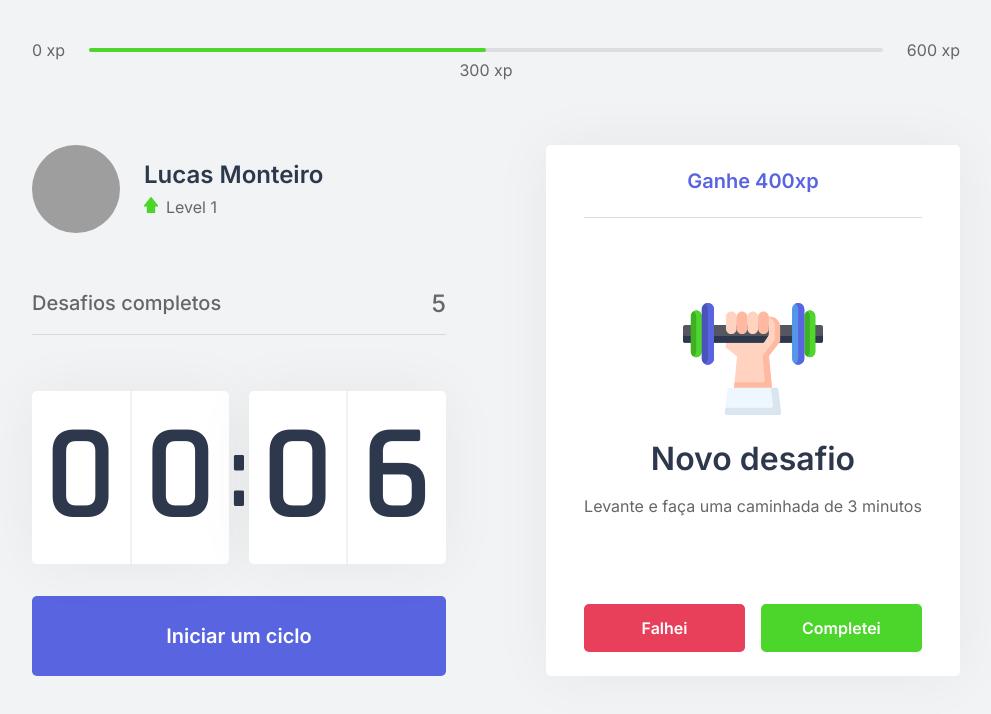
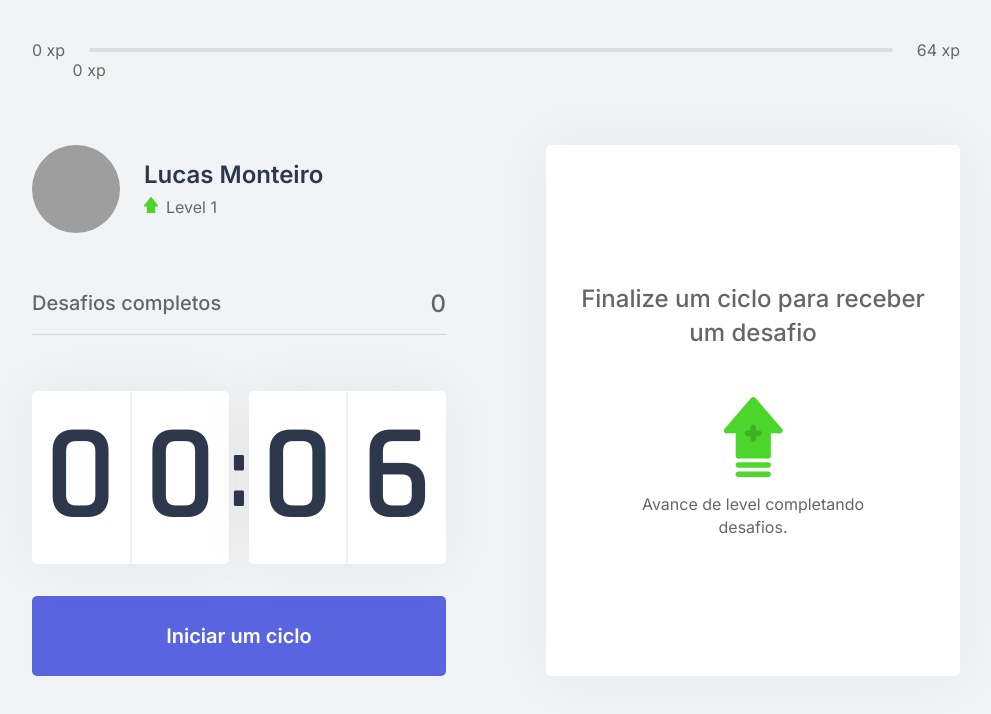
Before and after one commit to Lukinhasssss/next-level-week-04-react, a Next.js app: page / in a window 1280 px wide. Shown: the top 714 px of the page, without its empty margins (144-1135 px from the left). Built offline with nearby package versions, Linux system fonts and the light colour scheme; grey boxes are pictures that could not be loaded.

Commit message:
Finish ExperienceBar

```diff
--- /dev/null
+++ b/challenges.json
@@ -0,0 +1,62 @@
+[
+  {
+    "type": "body",
+    "description": "Estique um de seus braços com a palma da mão virada para frente e puxe os dedos para cima por 10 segundos por mão.",
+    "amount": 80
+  },
+  {
+    "type": "body",
+    "description": "Estique seu braço contra o peito e puxe-o utilizando o outro braço por 10 segundos por braço.",
+    "amount": 60
+  },
+  {
+    "type": "body",
+    "description": "Puxe seu pescoço com a ajuda da mão para a direita e para a esquerda, permanecendo na posição por alguns segundos.",
+    "amount": 70
+  },
+  {
+    "type": "body",
+    "description": "Com as duas mãos na parte de trás da cabeça, leve-a para baixo, alongando a parte de trás da região.",
+    "amount": 60
+  },
+  {
+    "type": "body",
+    "description": "Cruze as pernas e desça com as mãos esticadas em direção ao chão. Repita o movimento com a outra perna na frente.",
+    "amount": 100
+  },
+  {
+    "type": "body",
+    "description": "Sentado, abra as pernas e tente encostar as palmas das mãos no chão, repita 3 vezes por 5 segundos.",
+    "amount": 80
+  },
+  {
+    "type": "body",
+    "description": "Puxe o joelho de encontro ao peito e segure, troque de perna após 10 segundos.",
+    "amount": 50
+  },
+  {
+    "type": "body",
+    "description": "Sentado, cruze uma perna e incline seu tronco à frente, troque de perna após 10 segundos.",
+    "amount": 80
+  },
+  {
+    "type": "eye",
+    "description": "Sentado, feche os olhos e cubra-os com as palmas da mão durante 2 minutos, depois abra normalmente.",
+    "amount": 90
+  },
+  {
+    "type": "eye",
+    "description": "Em algum ambiente aberto, olhe o mais longe que puder em quatro direções por 3s, mexa apenas os olhos. Repita 3 vezes.",
+    "amount": 140
+  },
+  {
+    "type": "eye",
+    "description": "Usando os polegares, massage a área abaixo das sobrancelhas em movimentos circulares por 15 segundos.",
+    "amount": 70
+  },
+  {
+    "type": "body",
+    "description": "Em pé, gire a cintura o máximo que puder para a esquerda, segure por cinco segundos. Repita para a direita.",
+    "amount": 90
+  }
+]
--- a/src/components/ChallengeBox.tsx
+++ b/src/components/ChallengeBox.tsx
@@ -4,28 +4,25 @@ import { ChallengesContext } from '../contexts/ChallengesContext'
 import styles from '../styles/components/ChallengeBox.module.css'
 
 export function ChallengeBox() {
-  const contextData = useContext(ChallengesContext)
-
-  console.log(contextData)
-
-  const hasActiveChallenge = true
+  const { activeChallenge, resetChallenge } = useContext(ChallengesContext)
 
   return (
     <div className={ styles.challengeBoxContainer }>
-      { hasActiveChallenge ? (
+      { activeChallenge ? (
         <div className={ styles.challengeActive }>
-          <header>Ganhe 400xp</header>
+          <header>Ganhe { activeChallenge.amount }xp</header>
 
           <main>
-            <img src="icons/body.svg" />
+            <img src={ `icons/${activeChallenge.type}.svg` } />
             <strong>Novo desafio</strong>
-            <p>Levante e faça uma caminhada de 3 minutos</p>
+            <p>{ activeChallenge.description }</p>
           </main>
 
           <footer>
             <button
               type="button"
               className={ styles.challengeFailedButton }
+              onClick={ resetChallenge }
             >
               Falhei
             </button>
--- a/src/components/CompletedChallenges.tsx
+++ b/src/components/CompletedChallenges.tsx
@@ -1,10 +1,14 @@
+import { useContext } from 'react'
+import { ChallengesContext } from '../contexts/ChallengesContext'
 import styles from '../styles/components/CompletedChallenges.module.css'
 
 export function CompletedChallenges() {
+  const { challengesCompleted } = useContext(ChallengesContext)
+
   return (
     <div className={ styles.completedChallengesContainer }>
       <span>Desafios completos</span>
-      <span>5</span>
+      <span>{ challengesCompleted }</span>
     </div>
   )
 }
--- a/src/components/ExperienceBar.tsx
+++ b/src/components/ExperienceBar.tsx
@@ -1,17 +1,23 @@
+import { useContext } from 'react'
+import { ChallengesContext } from '../contexts/ChallengesContext'
 import styles from '../styles/components/ExperienceBar.module.css'
 
 export function ExperienceBar() {
+  const { currentExperience, experienceToNextLevel } = useContext(ChallengesContext)
+
+  const percentToNextLevel = Math.round(currentExperience * 100) / experienceToNextLevel
+
   return (
     <header className={ styles.experienceBar }>
       <span>0 xp</span>
       <div>
-        <div style={{ width: '50%' }} />
+        <div style={{ width: `${percentToNextLevel}%` }} />
 
-        <span className={ styles.currentExperience } style={{ left: '50%' }}>
-          300 xp
+        <span className={ styles.currentExperience } style={{ left: `${percentToNextLevel}%` }}>
+          { currentExperience } xp
         </span>
       </div>
-      <span>600 xp</span>
+      <span>{ experienceToNextLevel } xp</span>
     </header>
   )
 }
--- a/src/contexts/ChallengesContext.tsx
+++ b/src/contexts/ChallengesContext.tsx
@@ -1,11 +1,21 @@
 import { createContext, ReactNode, useState } from "react";
+import challenges from '../../challenges.json'
+
+interface Challenge {
+  type: 'body' | 'eye'
+  description: string
+  amount: number
+}
 
 interface ChallengesContextData {
   level: number
   currentExperience: number
+  experienceToNextLevel: number
   challengesCompleted: number
+  activeChallenge: Challenge
   levelUp: () => void
   startNewChallenge: () => void
+  resetChallenge: () => void
 }
 
 interface ChallengesProviderProps {
@@ -19,12 +29,24 @@ export function ChallengesProvider({ children }: ChallengesProviderProps) {
   const [currentExperience, setCurrentExperience] = useState(0)
   const [challengesCompleted, setChallengesCompleted] = useState(0)
 
+  const [activeChallenge, setActiveChallenge] = useState(null)
+
+  const experienceToNextLevel = Math.pow((level + 1) * 4, 2) // Cálculo que os rpg's usam para calcular a experiência que falta para o próximo level.
+  //Obs: 4 é o fator de experiência que pode ser aumentado ou diminuído baseado se será mais difícil ou mais fácil para upar para o level.
+
   function levelUp() {
     setLevel(level + 1)
   }
 
   function startNewChallenge() {
-    console.log('New challenge')
+    const randomChallengeIndex = Math.floor(Math.random() * challenges.length)
+    const challenge = challenges[randomChallengeIndex]
+
+    setActiveChallenge(challenge)
+  }
+
+  function resetChallenge() {
+    setActiveChallenge(null)
   }
 
   return (
@@ -32,9 +54,12 @@ export function ChallengesProvider({ children }: ChallengesProviderProps) {
       value={{
         level,
         currentExperience,
+        experienceToNextLevel,
         challengesCompleted,
+        activeChallenge,
         levelUp,
-        startNewChallenge
+        startNewChallenge,
+        resetChallenge
       }}
     >
       { children }
```
